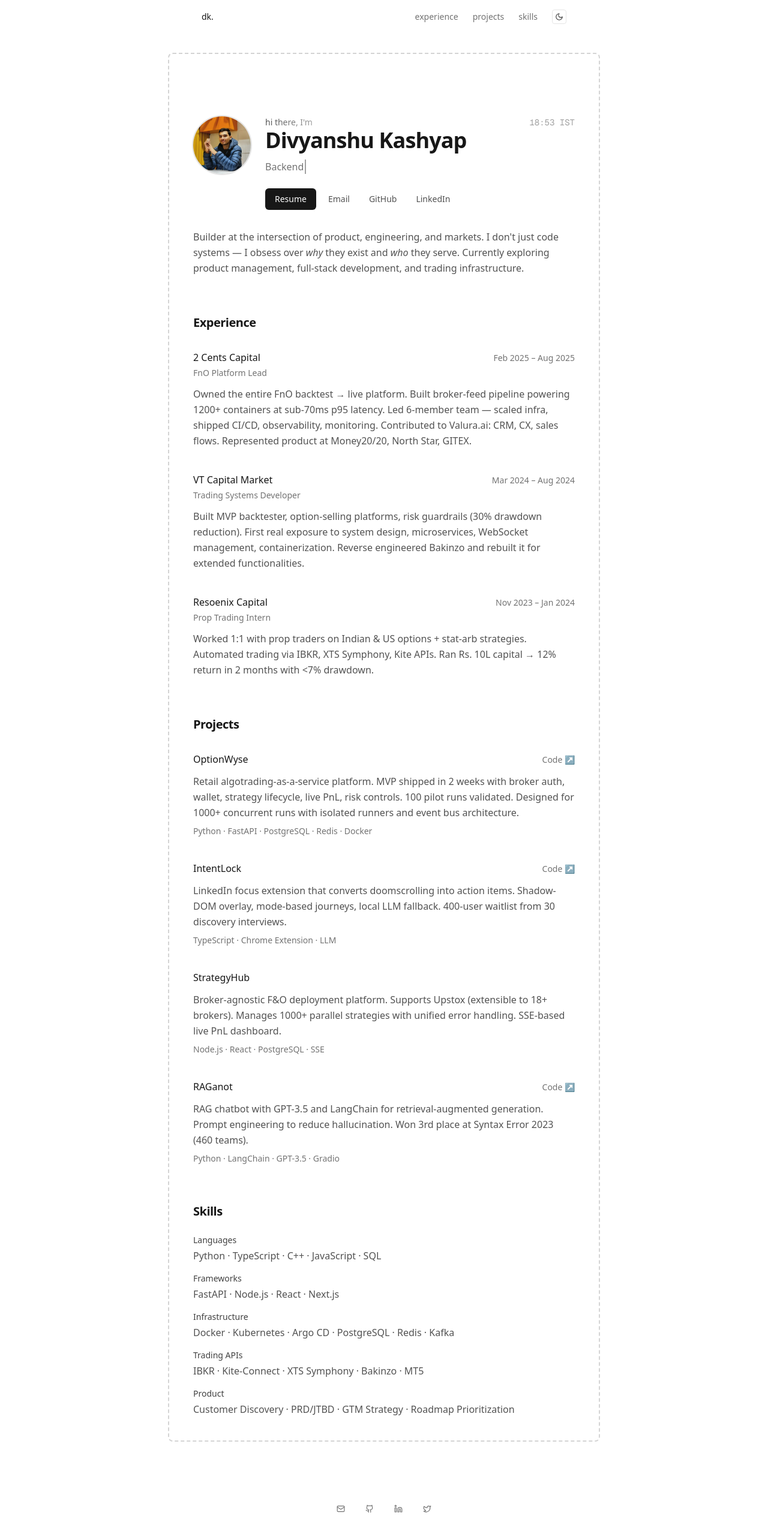
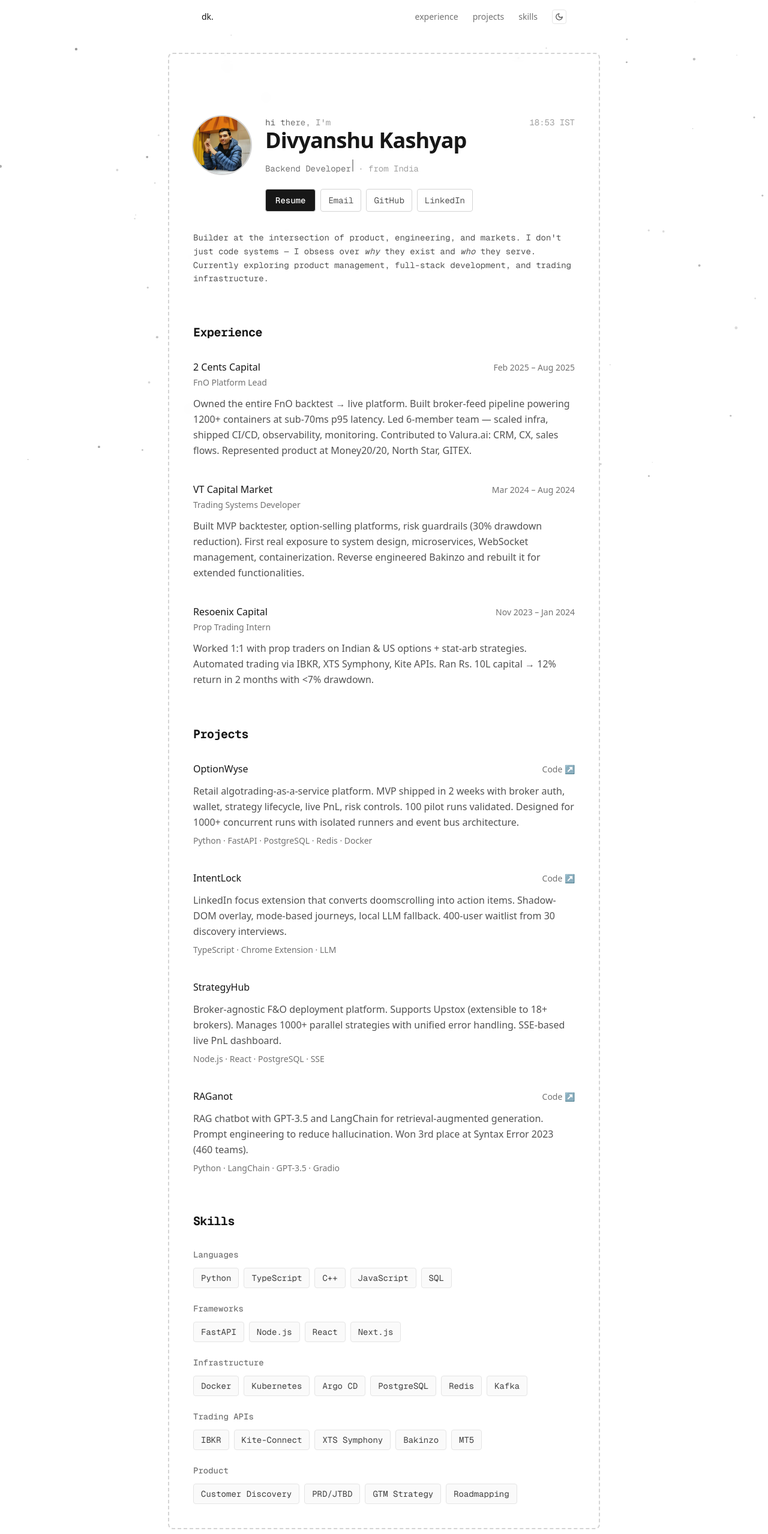
Before and after one commit to HumanOP/portfolio_website, a Next.js app in the folder app/: page / in a window 1280 px wide. Shown: the top 2558 px of the page at 60% size. Built offline with nearby package versions, Linux system fonts and the light colour scheme.

Commit message:
feat: canvas background, improved avatar glow, typewriter cursor fix, grouped skill badges, font-mono typography

```diff
--- a/app/src/app/page.tsx
+++ b/app/src/app/page.tsx
@@ -5,20 +5,21 @@ import {
   ProjectsSection,
   SkillsSection,
 } from '@/components/sections'
-import { ScrollToTop, LoadingScreen } from '@/components/ui'
+import { ScrollToTop, LoadingScreen, CanvasBackground } from '@/components/ui'
 
 export default function Home() {
   return (
     <>
       <LoadingScreen />
+      <CanvasBackground />
 
       <header className="sticky top-0 z-10 bg-background/80 backdrop-blur-sm">
         <Nav />
       </header>
 
       {/* Dashed border frame container */}
-      <div className="mx-auto max-w-3xl px-4 py-8 md:px-6">
-        <div className="rounded-lg border-2 border-dashed border-neutral-300 p-6 md:p-10 dark:border-neutral-700">
+      <div className="relative z-10 mx-auto max-w-3xl px-4 py-8 md:px-6">
+        <div className="rounded-lg border-2 border-dashed border-neutral-300 bg-background/50 p-6 backdrop-blur-sm md:p-10 dark:border-neutral-700">
           <main id="main-content" className="mx-auto max-w-2xl">
             {/* Hero Section */}
             <div className="animate-fade-in">
@@ -26,7 +27,7 @@ export default function Home() {
             </div>
 
             {/* Bio paragraph */}
-            <p className="animate-fade-in-delay-1 mt-8 text-base leading-relaxed text-neutral-600 dark:text-neutral-400">
+            <p className="animate-fade-in-delay-1 mt-8 font-mono text-sm leading-relaxed text-neutral-600 dark:text-neutral-400">
               Builder at the intersection of product, engineering, and markets. I don&apos;t just
               code systems — I obsess over <em>why</em> they exist and <em>who</em> they serve.
               Currently exploring product management, full-stack development, and trading
--- a/app/src/components/sections/ExperienceSection.tsx
+++ b/app/src/components/sections/ExperienceSection.tsx
@@ -25,7 +25,7 @@ const experiences = [
 export function ExperienceSection() {
     return (
         <section id="experience" className="mt-16">
-            <h2 className="text-xl font-semibold tracking-tight text-neutral-900 dark:text-neutral-100">Experience</h2>
+            <h2 className="font-mono text-xl font-bold tracking-tight text-neutral-900 dark:text-neutral-100">Experience</h2>
 
             <div className="mt-8 space-y-10">
                 {experiences.map((exp) => (
--- a/app/src/components/sections/HeroSection.tsx
+++ b/app/src/components/sections/HeroSection.tsx
@@ -4,13 +4,13 @@ import { useState, useEffect } from 'react'
 import Image from 'next/image'
 
 const roles = [
-    'Product Engineer · from India',
-    'Backend Developer · from India',
-    'Trading Systems Builder · from India',
-    '0→1 Product Builder · from India',
-    'Quant Developer · from India',
-    'Trek Leader · from India',
-    'Builder · from India',
+    'Product Engineer',
+    'Backend Developer',
+    'Trading Systems Builder',
+    '0→1 Product Builder',
+    'Quant Developer',
+    'Trek Leader',
+    'Builder',
 ]
 
 function TypewriterText() {
@@ -53,16 +53,19 @@ function TypewriterText() {
 
     if (!mounted) {
         return (
-            <span className="inline-block text-neutral-500 dark:text-neutral-400">{roles[0]}</span>
+            <span className="font-mono text-neutral-500 dark:text-neutral-400">
+                {roles[0]}
+                <span className="ml-0.5 inline-block h-5 w-0.5 bg-neutral-400 dark:bg-neutral-500" />
+                <span className="text-neutral-400 dark:text-neutral-500"> · from India</span>
+            </span>
         )
     }
 
     return (
-        <span className="inline-block text-neutral-500 dark:text-neutral-400">
+        <span className="font-mono text-neutral-500 dark:text-neutral-400">
             {currentRole.slice(0, charIndex)}
-            <span className="ml-0.5 inline-block w-0.5 animate-pulse bg-neutral-400 dark:bg-neutral-500">
-                &nbsp;
-            </span>
+            <span className="ml-0.5 inline-block h-5 w-0.5 animate-pulse bg-neutral-400 dark:bg-neutral-500" />
+            <span className="text-neutral-400 dark:text-neutral-500"> · from India</span>
         </span>
     )
 }
@@ -100,7 +103,7 @@ function LiveClock() {
 // Animated greeting with shimmer effect
 function AnimatedGreeting() {
     return (
-        <span className="animate-shimmer bg-gradient-to-r from-neutral-600 via-neutral-400 to-neutral-600 bg-[length:200%_100%] bg-clip-text text-transparent dark:from-neutral-400 dark:via-neutral-200 dark:to-neutral-400">
+        <span className="animate-shimmer bg-gradient-to-r from-neutral-600 via-neutral-400 to-neutral-600 bg-[length:200%_100%] bg-clip-text font-mono text-transparent dark:from-neutral-400 dark:via-neutral-200 dark:to-neutral-400">
             hi there, I&apos;m
         </span>
     )
@@ -110,15 +113,19 @@ export function HeroSection() {
     return (
         <section id="about" className="pt-12 md:pt-16">
             <div className="flex items-start gap-6">
-                {/* Avatar with glow effect */}
+                {/* Avatar with canvas-like glow effect */}
                 <div className="group relative">
-                    <div className="absolute -inset-1 rounded-full bg-gradient-to-r from-neutral-400 to-neutral-600 opacity-0 blur-sm transition-opacity duration-300 group-hover:opacity-50 dark:from-neutral-500 dark:to-neutral-700" />
-                    <div className="relative h-20 w-20 shrink-0 overflow-hidden rounded-full ring-2 ring-neutral-200 transition-all duration-300 group-hover:ring-neutral-400 md:h-24 md:w-24 dark:ring-neutral-700 dark:group-hover:ring-neutral-500">
+                    {/* Outer glow ring */}
+                    <div className="absolute -inset-2 rounded-full bg-gradient-to-r from-neutral-300 via-neutral-400 to-neutral-300 opacity-0 blur-md transition-all duration-500 group-hover:opacity-60 dark:from-neutral-600 dark:via-neutral-500 dark:to-neutral-600" />
+                    {/* Inner glow */}
+                    <div className="absolute -inset-1 rounded-full bg-neutral-200 opacity-0 transition-opacity duration-300 group-hover:opacity-30 dark:bg-neutral-700" />
+                    {/* Avatar container */}
+                    <div className="relative h-20 w-20 shrink-0 overflow-hidden rounded-full ring-2 ring-neutral-300 transition-all duration-300 group-hover:ring-4 group-hover:ring-neutral-400 md:h-24 md:w-24 dark:ring-neutral-600 dark:group-hover:ring-neutral-500">
                         <Image
                             src="/avatar.jpg"
                             alt="Divyanshu Kashyap"
                             fill
-                            className="object-cover object-top"
+                            className="object-cover object-top transition-transform duration-300 group-hover:scale-105"
                             priority
                         />
                     </div>
@@ -128,34 +135,34 @@ export function HeroSection() {
                     {/* Animated Greeting + Name + Clock */}
                     <div className="flex flex-col gap-1 sm:flex-row sm:items-baseline sm:justify-between">
                         <div>
-                            <p className="text-sm font-medium">
+                            <p className="text-sm">
                                 <AnimatedGreeting />
                             </p>
-                            <h1 className="text-2xl font-semibold tracking-tight text-neutral-900 sm:text-3xl md:text-4xl dark:text-neutral-100">
+                            <h1 className="text-2xl font-bold tracking-tight text-neutral-900 sm:text-3xl md:text-4xl dark:text-neutral-100">
                                 Divyanshu Kashyap
                             </h1>
                         </div>
                         <LiveClock />
                     </div>
 
-                    {/* Typewriter Role (includes "from India") */}
-                    <p className="mt-3 h-6 text-base">
+                    {/* Typewriter Role (cursor before "from India") */}
+                    <p className="mt-3 min-h-6 text-sm">
                         <TypewriterText />
                     </p>
 
-                    {/* Social links */}
+                    {/* Social links - John Rush inspired minimal style */}
                     <div className="mt-6 flex flex-wrap items-center gap-2">
                         <a
                             href="https://drive.google.com/file/d/YOUR_RESUME_ID/view"
                             target="_blank"
                             rel="noopener noreferrer"
-                            className="rounded-md bg-neutral-900 px-4 py-2 text-sm font-medium text-white transition-colors hover:bg-neutral-800 dark:bg-neutral-100 dark:text-neutral-900 dark:hover:bg-neutral-200"
+                            className="rounded border border-neutral-300 bg-neutral-900 px-4 py-2 font-mono text-sm font-medium text-white transition-all hover:bg-neutral-800 dark:border-neutral-700 dark:bg-neutral-100 dark:text-neutral-900 dark:hover:bg-neutral-200"
                         >
                             Resume
                         </a>
                         <a
                             href="mailto:divyanshu_k@me.iitr.ac.in"
-                            className="rounded-md px-3 py-2 text-sm text-neutral-600 transition-colors hover:bg-neutral-100 dark:text-neutral-400 dark:hover:bg-neutral-800"
+                            className="rounded border border-neutral-300 px-3 py-2 font-mono text-sm text-neutral-600 transition-all hover:border-neutral-400 hover:bg-neutral-50 dark:border-neutral-700 dark:text-neutral-400 dark:hover:border-neutral-600 dark:hover:bg-neutral-800"
                         >
                             Email
                         </a>
@@ -163,7 +170,7 @@ export function HeroSection() {
                             href="https://github.com/HumanOP"
                             target="_blank"
                             rel="noopener noreferrer"
-                            className="rounded-md px-3 py-2 text-sm text-neutral-600 transition-colors hover:bg-neutral-100 dark:text-neutral-400 dark:hover:bg-neutral-800"
+                            className="rounded border border-neutral-300 px-3 py-2 font-mono text-sm text-neutral-600 transition-all hover:border-neutral-400 hover:bg-neutral-50 dark:border-neutral-700 dark:text-neutral-400 dark:hover:border-neutral-600 dark:hover:bg-neutral-800"
                         >
                             GitHub
                         </a>
@@ -171,7 +178,7 @@ export function HeroSection() {
                             href="https://www.linkedin.com/in/divyanshu-k/"
                             target="_blank"
                             rel="noopener noreferrer"
-                            className="rounded-md px-3 py-2 text-sm text-neutral-600 transition-colors hover:bg-neutral-100 dark:text-neutral-400 dark:hover:bg-neutral-800"
+                            className="rounded border border-neutral-300 px-3 py-2 font-mono text-sm text-neutral-600 transition-all hover:border-neutral-400 hover:bg-neutral-50 dark:border-neutral-700 dark:text-neutral-400 dark:hover:border-neutral-600 dark:hover:bg-neutral-800"
                         >
                             LinkedIn
                         </a>
--- a/app/src/components/sections/ProjectsSection.tsx
+++ b/app/src/components/sections/ProjectsSection.tsx
@@ -32,7 +32,7 @@ const projects = [
 export function ProjectsSection() {
     return (
         <section id="projects" className="mt-16">
-            <h2 className="text-xl font-semibold tracking-tight text-neutral-900 dark:text-neutral-100">Projects</h2>
+            <h2 className="font-mono text-xl font-bold tracking-tight text-neutral-900 dark:text-neutral-100">Projects</h2>
 
             <div className="mt-8 space-y-10">
                 {projects.map((project) => (
--- a/app/src/components/sections/SkillsSection.tsx
+++ b/app/src/components/sections/SkillsSection.tsx
@@ -1,41 +1,51 @@
-const skills = {
-    languages: 'Python · TypeScript · C++ · JavaScript · SQL',
-    frameworks: 'FastAPI · Node.js · React · Next.js',
-    infrastructure: 'Docker · Kubernetes · Argo CD · PostgreSQL · Redis · Kafka',
-    trading: 'IBKR · Kite-Connect · XTS Symphony · Bakinzo · MT5',
-    product: 'Customer Discovery · PRD/JTBD · GTM Strategy · Roadmap Prioritization',
-}
+const skillGroups = [
+    {
+        category: 'Languages',
+        skills: ['Python', 'TypeScript', 'C++', 'JavaScript', 'SQL'],
+    },
+    {
+        category: 'Frameworks',
+        skills: ['FastAPI', 'Node.js', 'React', 'Next.js'],
+    },
+    {
+        category: 'Infrastructure',
+        skills: ['Docker', 'Kubernetes', 'Argo CD', 'PostgreSQL', 'Redis', 'Kafka'],
+    },
+    {
+        category: 'Trading APIs',
+        skills: ['IBKR', 'Kite-Connect', 'XTS Symphony', 'Bakinzo', 'MT5'],
+    },
+    {
+        category: 'Product',
+        skills: ['Customer Discovery', 'PRD/JTBD', 'GTM Strategy', 'Roadmapping'],
+    },
+]
 
 export function SkillsSection() {
     return (
         <section id="skills" className="mt-16">
-            <h2 className="text-xl font-semibold tracking-tight text-neutral-900 dark:text-neutral-100">Skills</h2>
+            <h2 className="font-mono text-xl font-bold tracking-tight text-neutral-900 dark:text-neutral-100">
+                Skills
+            </h2>
 
-            <div className="mt-6 space-y-4">
-                <div>
-                    <h3 className="text-sm font-medium text-neutral-700 dark:text-neutral-300">Languages</h3>
-                    <p className="mt-1 text-neutral-600 dark:text-neutral-400">{skills.languages}</p>
-                </div>
-                <div>
-                    <h3 className="text-sm font-medium text-neutral-700 dark:text-neutral-300">Frameworks</h3>
-                    <p className="mt-1 text-neutral-600 dark:text-neutral-400">{skills.frameworks}</p>
-                </div>
-                <div>
-                    <h3 className="text-sm font-medium text-neutral-700 dark:text-neutral-300">
-                        Infrastructure
-                    </h3>
-                    <p className="mt-1 text-neutral-600 dark:text-neutral-400">{skills.infrastructure}</p>
-                </div>
-                <div>
-                    <h3 className="text-sm font-medium text-neutral-700 dark:text-neutral-300">
-                        Trading APIs
-                    </h3>
-                    <p className="mt-1 text-neutral-600 dark:text-neutral-400">{skills.trading}</p>
-                </div>
-                <div>
-                    <h3 className="text-sm font-medium text-neutral-700 dark:text-neutral-300">Product</h3>
-                    <p className="mt-1 text-neutral-600 dark:text-neutral-400">{skills.product}</p>
-                </div>
+            <div className="mt-8 space-y-6">
+                {skillGroups.map((group) => (
+                    <div key={group.category}>
+                        <h3 className="mb-3 font-mono text-sm font-medium text-neutral-500 dark:text-neutral-400">
+                            {group.category}
+                        </h3>
+                        <div className="flex flex-wrap gap-2">
+                            {group.skills.map((skill) => (
+                                <span
+                                    key={skill}
+                                    className="cursor-default rounded border border-neutral-200 bg-neutral-50 px-3 py-1.5 font-mono text-sm text-neutral-700 transition-all hover:border-neutral-400 hover:bg-neutral-100 dark:border-neutral-700 dark:bg-neutral-800/50 dark:text-neutral-300 dark:hover:border-neutral-500 dark:hover:bg-neutral-800"
+                                >
+                                    {skill}
+                                </span>
+                            ))}
+                        </div>
+                    </div>
+                ))}
             </div>
         </section>
     )
--- /dev/null
+++ b/app/src/components/ui/CanvasBackground.tsx
@@ -0,0 +1,91 @@
+'use client'
+
+import { useEffect, useRef } from 'react'
+
+export function CanvasBackground() {
+    const canvasRef = useRef<HTMLCanvasElement>(null)
+
+    useEffect(() => {
+        const canvas = canvasRef.current
+        if (!canvas) return
+
+        const ctx = canvas.getContext('2d')
+        if (!ctx) return
+
+        let animationId: number
+        const particles: Array<{
+            x: number
+            y: number
+            vx: number
+            vy: number
+            size: number
+            opacity: number
+        }> = []
+
+        const resize = () => {
+            canvas.width = window.innerWidth
+            canvas.height = window.innerHeight
+        }
+
+        const createParticles = () => {
+            const count = Math.floor((canvas.width * canvas.height) / 15000)
+            for (let i = 0; i < count; i++) {
+                particles.push({
+                    x: Math.random() * canvas.width,
+                    y: Math.random() * canvas.height,
+                    vx: (Math.random() - 0.5) * 0.3,
+                    vy: (Math.random() - 0.5) * 0.3,
+                    size: Math.random() * 2 + 0.5,
+                    opacity: Math.random() * 0.3 + 0.1,
+                })
+            }
+        }
+
+        const animate = () => {
+            ctx.clearRect(0, 0, canvas.width, canvas.height)
+
+            // Get theme
+            const isDark = document.documentElement.classList.contains('dark')
+            const particleColor = isDark ? '255, 255, 255' : '0, 0, 0'
+
+            particles.forEach((p) => {
+                // Update position
+                p.x += p.vx
+                p.y += p.vy
+
+                // Wrap around
+                if (p.x < 0) p.x = canvas.width
+                if (p.x > canvas.width) p.x = 0
+                if (p.y < 0) p.y = canvas.height
+                if (p.y > canvas.height) p.y = 0
+
+                // Draw
+                ctx.beginPath()
+                ctx.arc(p.x, p.y, p.size, 0, Math.PI * 2)
+                ctx.fillStyle = `rgba(${particleColor}, ${p.opacity})`
+                ctx.fill()
+            })
+
+            animationId = requestAnimationFrame(animate)
+        }
+
+        resize()
+        createParticles()
+        animate()
+
+        window.addEventListener('resize', resize)
+
+        return () => {
+            window.removeEventListener('resize', resize)
+            cancelAnimationFrame(animationId)
+        }
+    }, [])
+
+    return (
+        <canvas
+            ref={canvasRef}
+            className="pointer-events-none fixed inset-0 z-0"
+            aria-hidden="true"
+        />
+    )
+}
--- a/app/src/components/ui/index.ts
+++ b/app/src/components/ui/index.ts
@@ -1,3 +1,4 @@
 export { ThemeToggle } from './ThemeToggle'
 export { ScrollToTop } from './ScrollToTop'
 export { LoadingScreen } from './LoadingScreen'
+export { CanvasBackground } from './CanvasBackground'
```
